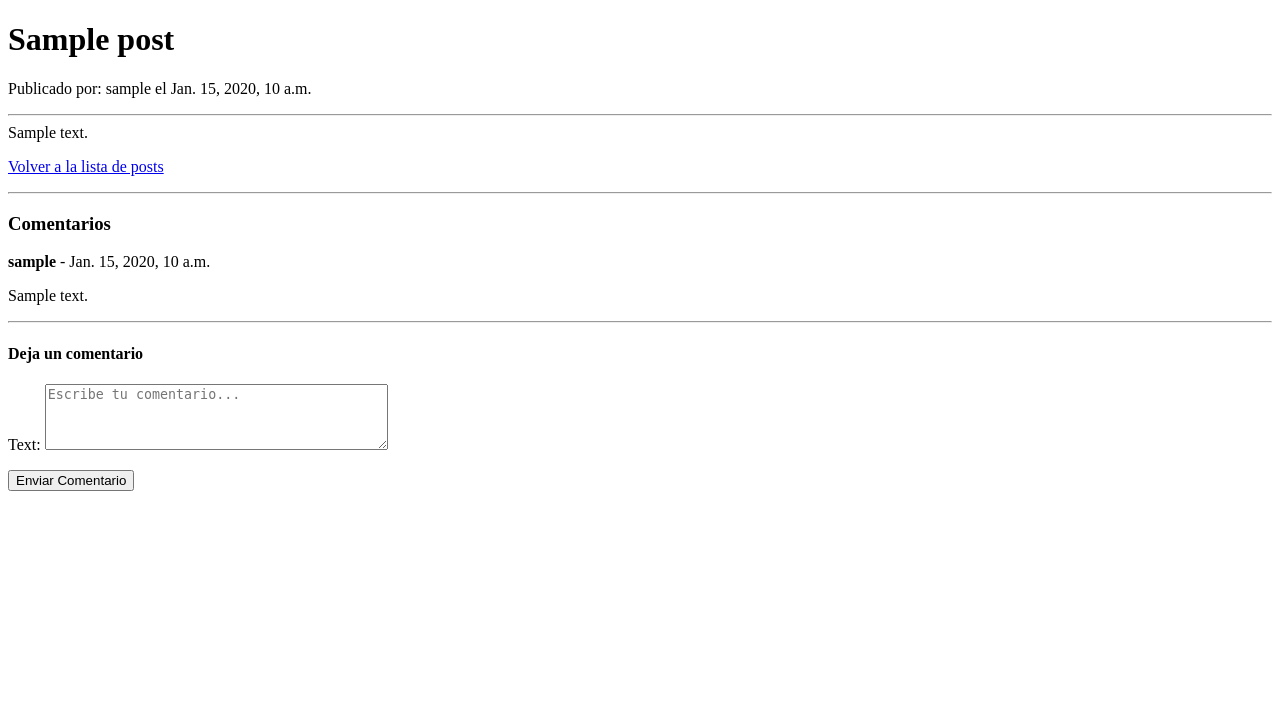
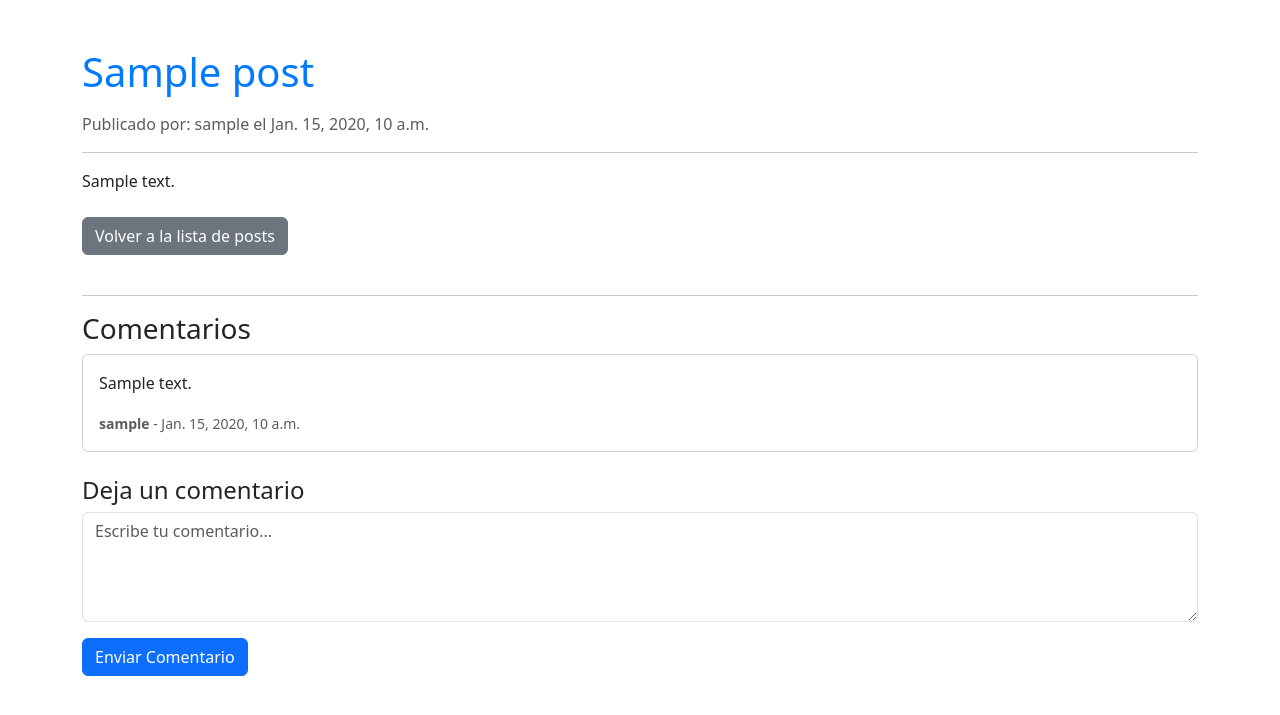
Before and after one commit to ingwplanchez/django-productivity-blog, a Django app: page /blog/1/ in a window 1280 px wide. Shown: the top 715 px of the page. Run offline with Django 5.2, Linux system fonts and the light colour scheme; a user stored in the database is signed in; tables that the repository leaves empty hold one stand-in row (values such as "Sample post").

Commit message:
Modified: Bootstrap integrado para un estilo mejorado y una plantilla base

```diff
--- /dev/null
+++ b/blog/templates/blog/base.html
@@ -0,0 +1,18 @@
+{% load static %}
+<!doctype html>
+<html lang="en">
+  <head>
+    <meta charset="utf-8">
+    <meta name="viewport" content="width=device-width, initial-scale=1">
+    <title>{% block title %}Blog de Productividad{% endblock %}</title>
+    <link href="https://cdn.jsdelivr.net/npm/bootstrap@5.3.3/dist/css/bootstrap.min.css" rel="stylesheet" integrity="sha384-QWTKZyjpPEjISv5WaRU9OFeRpok6YctnYmDr5pNlyT2bRjXh0JMhjY6hW+ALEwIH" crossorigin="anonymous">
+    <link rel="stylesheet" href="{% static 'css/styles.css' %}">
+  </head>
+  <body>
+    <div class="container mt-5">
+        {% block content %}
+        {% endblock %}
+    </div>
+    <script src="https://cdn.jsdelivr.net/npm/bootstrap@5.3.3/dist/js/bootstrap.bundle.min.js" integrity="sha384-YvpcrYf0tY3lHB60NNkmXc5s9fDVZLESaAA55NDzOxhy9GkcIdslK1eN7N6jIeHz" crossorigin="anonymous"></script>
+  </body>
+</html>
--- a/blog/templates/blog/post_detail.html
+++ b/blog/templates/blog/post_detail.html
@@ -1,48 +1,40 @@
-<!DOCTYPE html>
-<html lang="en">
-<head>
-    <meta charset="UTF-8">
-    <meta name="viewport" content="width=device-width, initial-scale=1.0">
-    <title>Blog App</title>
-</head>
-<body>
+{% extends "blog/base.html" %}
 
-    <h1>{{ post.title }}</h1>
-    <p>Publicado por: {{ post.author }} el {{ post.pub_date }}</p>
+{% block content %}
+<h1 class="mb-3">{{ post.title }}</h1>
+<p class="text-muted">Publicado por: {{ post.author }} el {{ post.pub_date }}</p>
 <hr>
-    <div>
+<div class="mb-4">
     {{ post.content | safe }}
 </div>
 
-    <p><a href="{% url 'post_list' %}">Volver a la lista de posts</a></p>
+<a href="{% url 'post_list' %}" class="btn btn-secondary mb-4">Volver a la lista de posts</a>
 
 <hr>
 <h3>Comentarios</h3>
 {% for comment in comments %}
-        <p><strong>{{ comment.author }}</strong> - {{ comment.pub_date }}</p>
-        <p>{{ comment.text }}</p>
-        <hr>
+    <div class="card mb-2">
+        <div class="card-body">
+            <p class="card-text">{{ comment.text }}</p>
+            <p class="card-text"><small class="text-muted"><strong>{{ comment.author }}</strong> - {{ comment.pub_date }}</small></p>
+        </div>
+    </div>
 {% empty %}
     <p>No hay comentarios aún.</p>
 {% endfor %}
 
 <div class="mt-4">
     <h4>Deja un comentario</h4>
-        {% if error_message %}
-            <p style="color: red;">{{ error_message }}</p>
-        {% endif %}
     {% if user.is_authenticated %}
         <form method="post">
             {% csrf_token %}
-                {{ form.as_p }}
-                <button type="submit" class="btn btn-primary mt-2">Enviar Comentario</button>
+            <div class="mb-3">
+                {{ form.text }}
+            </div>
+            <button type="submit" class="btn btn-primary">Enviar Comentario</button>
         </form>
     {% else %}
         <p>Por favor, <a href="/admin/login/">inicia sesión</a> para dejar un comentario.</p>
     {% endif %}
 </div>
-
-
-
-</body>
-</html>
+{% endblock %}
--- a/config/settings.py
+++ b/config/settings.py
@@ -116,6 +116,10 @@
 # https://docs.djangoproject.com/en/5.2/howto/static-files/
 
 STATIC_URL = 'static/'
+STATICFILES_DIRS = [
+    BASE_DIR / 'static',
+]
+
 
 # Default primary key field type
 # https://docs.djangoproject.com/en/5.2/ref/settings/#default-auto-field
--- /dev/null
+++ b/config/static/css/styles.css
@@ -0,0 +1,5 @@
+/* static/css/styles.css */
+
+h1 {
+    color: #007bff;
+}
```
Also changed, not shown: blog/templates/blog/post_list.html (+12 -19 lines). Lines whose indentation alone changed are shown as unchanged.
